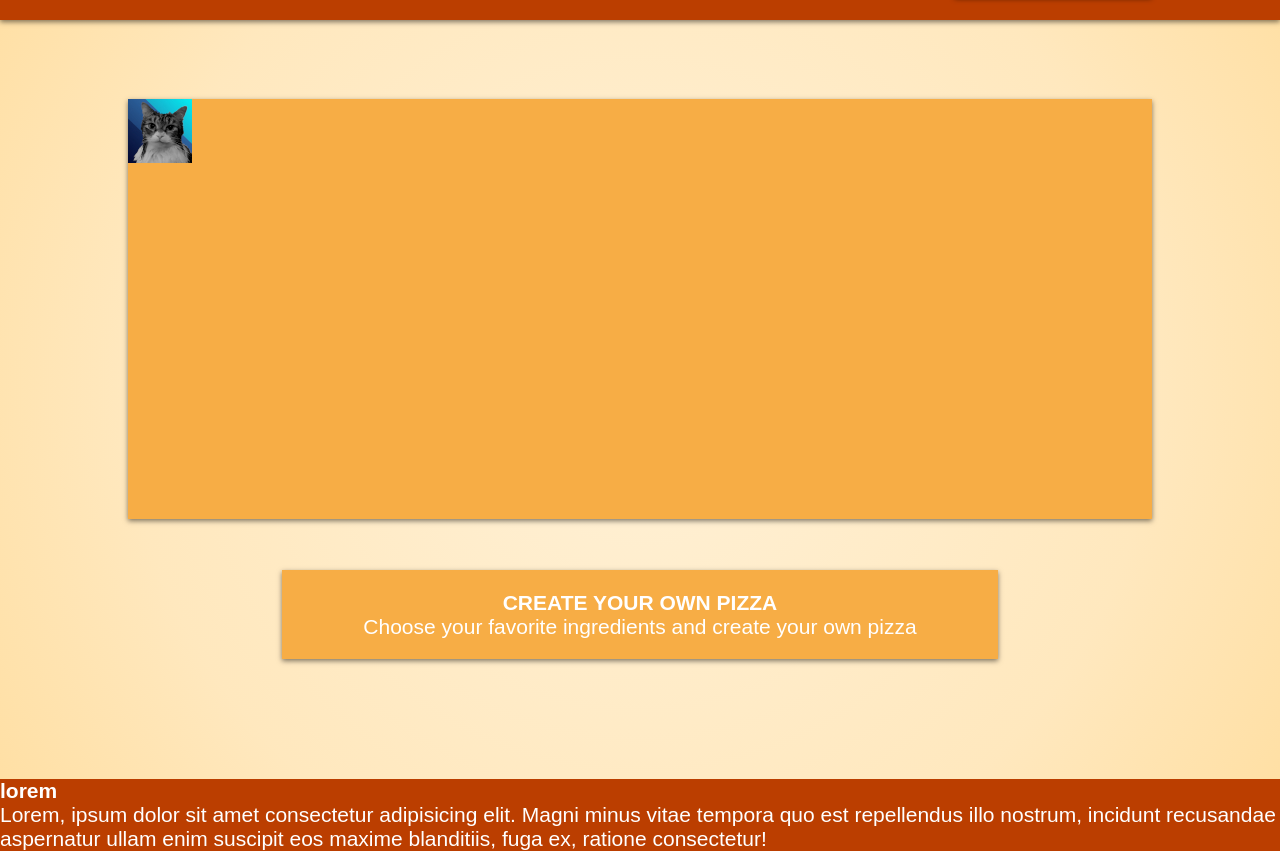
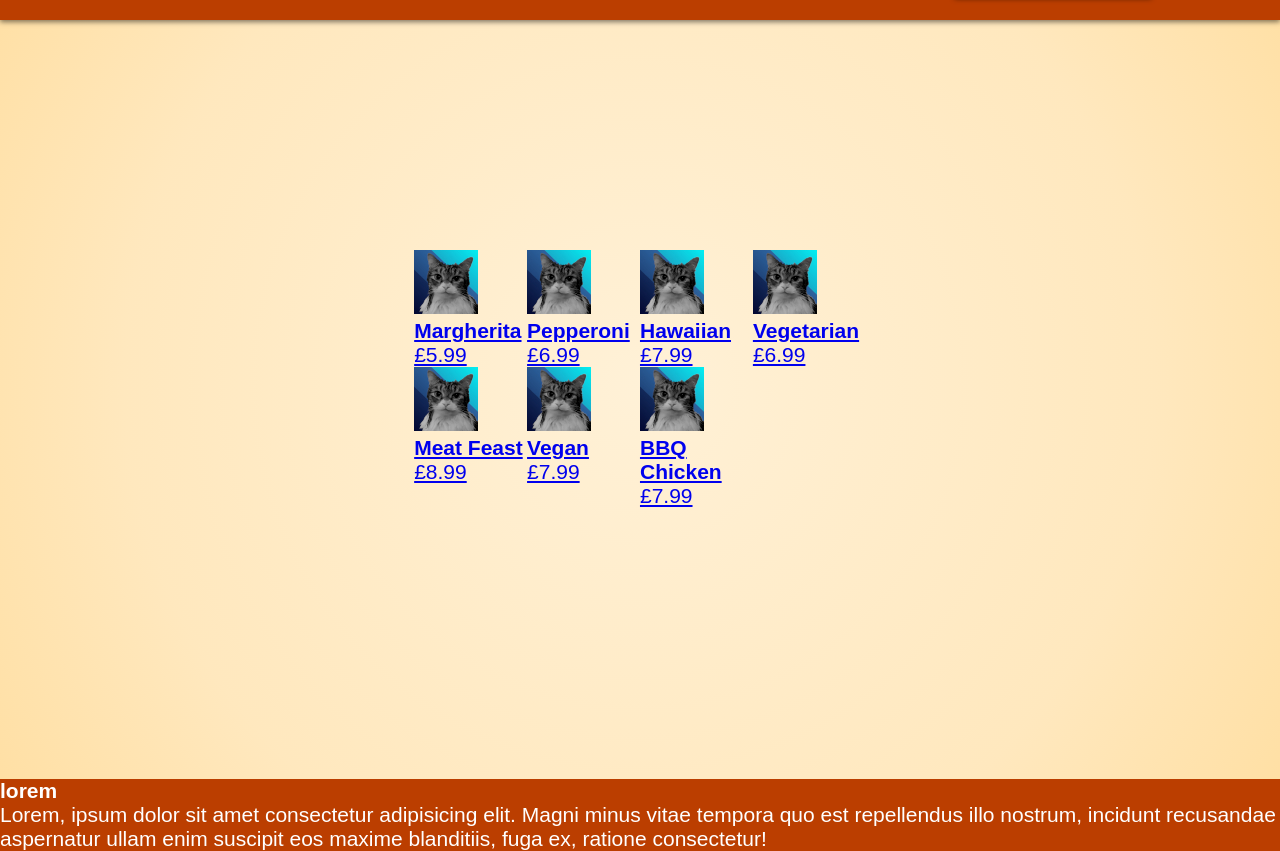
Before and after one commit to Tatusaily/RavintolaRyhmis, a website: page index.html in a window 1280 px wide. Both pictures are taken after a click on the link "MENU". Shown: the part 85-936 px from the top of the page. Drawn offline with nearby package versions, Linux system fonts and the light colour scheme.

Commit message:
implement dynamic content hiding and pizza grid start

```diff
--- a/css/style.css
+++ b/css/style.css
@@ -88,9 +88,27 @@ nav a:hover {
     margin-right: 0.5rem;
 }
 
-.home-page {
+#home-page {
   width: 100%;
   display: flex;
+  align-items: center;
+  flex-direction: column;
+}
+
+#menu-page{
+  width: 100%;
+  display: none;
+  align-items: center;
+  flex-direction: column;
+}
+#pizza-grid{
+  display: grid;
+  grid-template-columns: 25% 25% 25% 25%;
+}
+
+#pizza-page{
+  width: 100%;
+  display: none;
   align-items: center;
   flex-direction: column;
 }
--- a/index.html
+++ b/index.html
@@ -20,9 +20,9 @@
       </div>
         <nav>
             <ul>
-                <li><a href="#">HOME</a></li>
-                <li><a href="#">MENU</a></li>
-                <li><a href="#">CREATE YOUR OWN PIZZA</a></li>
+                <li><a href="#" id="nav_homelink">HOME</a></li>
+                <li><a href="#" id="nav_menulink">MENU</a></li>
+                <li><a href="#" id="nav_pizzalink">CREATE YOUR OWN PIZZA</a></li>
             </ul>
         </nav>
 
@@ -34,7 +34,7 @@
     </header>
     <main>
       <!-- Home page -->
-      <div class='home-page'>
+      <div class='contentpage' id="home-page">
         <!-- Slider missä pizzoja -->
         <div class='slider'>
             <img src="img/64cat.jpg" alt="cat">
@@ -47,12 +47,12 @@
       </div>
 
       <!-- Menu page -->
-      <div class='menu-page'>
+      <div class='contentpage' id="menu-page">
 
       </div>
 
       <!-- Create ur own pizza page -->
-      <div class='create-page'>
+      <div class='contentpage' id="create-page">
 
       </div>
 
--- a/onStart.js
+++ b/onStart.js
@@ -3,16 +3,21 @@
 // Populate pizza grid:
 // GET PIZZAS FROM DATABASE
 // placeholder: name, ingredients, price, image
+
 const pizzas = [
-    { name: 'Margherita', ingredients: 'Tomato, mozzarella, basil', price: 5.99, image: '64cat.jpg' },
-    { name: 'Pepperoni', ingredients: 'Tomato, mozzarella, pepperoni', price: 6.99, image: '64cat.jpg' },
-    { name: 'Hawaiian', ingredients: 'Tomato, mozzarella, ham, pineapple', price: 7.99, image: '64cat.jpg' },
-    { name: 'Vegetarian', ingredients: 'Tomato, mozzarella, peppers, mushrooms, olives', price: 6.99, image: '64cat.jpg' },
-    { name: 'Meat Feast', ingredients: 'Tomato, mozzarella, pepperoni, ham, bacon, chicken', price: 8.99, image: '64cat.jpg' },
-    { name: 'Vegan', ingredients: 'Tomato, vegan cheese, peppers, mushrooms, olives', price: 7.99, image: '64cat.jpg' },
-    { name: 'BBQ Chicken', ingredients: 'Tomato, mozzarella, chicken, BBQ sauce', price: 7.99, image: '64cat.jpg' },
+    { name: 'Margherita', ingredients: 'Tomato, mozzarella, basil', price: 5.99, image: '/img/64cat.jpg' },
+    { name: 'Pepperoni', ingredients: 'Tomato, mozzarella, pepperoni', price: 6.99, image: '/img/64cat.jpg' },
+    { name: 'Hawaiian', ingredients: 'Tomato, mozzarella, ham, pineapple', price: 7.99, image: '/img/64cat.jpg' },
+    { name: 'Vegetarian', ingredients: 'Tomato, mozzarella, peppers, mushrooms, olives', price: 6.99, image: '/img/64cat.jpg' },
+    { name: 'Meat Feast', ingredients: 'Tomato, mozzarella, pepperoni, ham, bacon, chicken', price: 8.99, image: '/img/64cat.jpg' },
+    { name: 'Vegan', ingredients: 'Tomato, vegan cheese, peppers, mushrooms, olives', price: 7.99, image: '/img/64cat.jpg' },
+    { name: 'BBQ Chicken', ingredients: 'Tomato, mozzarella, chicken, BBQ sauce', price: 7.99, image: '/img/64cat.jpg' },
 ];
-const pizzaGrid = document.getElementById('pizza-grid');
+
+const pizzaGrid = document.createElement('div');
+pizzaGrid.id = 'pizza-grid';
+document.getElementById('menu-page').appendChild(pizzaGrid);
+
 // Create element for each pizza in list
 pizzas.forEach(pizza => {
     const pizzaBit = document.createElement('a');
@@ -35,3 +40,28 @@ pizzas.forEach(pizza => {
         console.log('Added pizza to basket:', pizza.name);
     });
 });
+
+const homepage = document.getElementById('home-page');
+const menupage = document.getElementById('menu-page');
+const pizzapage = document.getElementById('create-page');
+const sitepages = [homepage, menupage, pizzapage];
+
+// Navbar button functions
+document.getElementById('nav_homelink').addEventListener('click', () => {
+    sitepages.forEach(page => {
+        page.style.display = 'none';
+    });
+    homepage.style.display = 'flex';
+});
+document.getElementById('nav_menulink').addEventListener('click', () => {
+    sitepages.forEach(page => {
+        page.style.display = 'none';
+    });
+    menupage.style.display = 'flex';
+});
+document.getElementById('nav_pizzalink').addEventListener('click', () => {
+    sitepages.forEach(page => {
+        page.style.display = 'none';
+    });
+    pizzapage.style.display = 'flex';
+});
```
